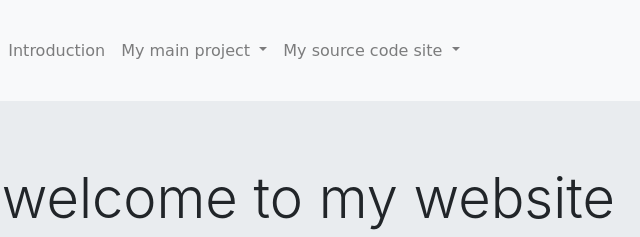
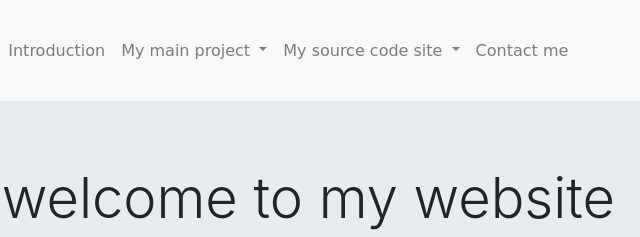
Before and after one commit to vincentinttsh/myweb, a plain HTML site: page index.html in a window 1280 px wide. Shown: the top 237 px of the page, 195-835 px from the left. Drawn offline with nearby package versions, Linux system fonts and the light colour scheme; a web font is replaced by a local one.

Commit message:
Update index.html
contact_me

```diff
--- a/index.html
+++ b/index.html
@@ -56,6 +56,9 @@
                         <a class="dropdown-item" href="https://github.com/vincentinttsh">github</a>
                     </div>
                 </li>
+                <li class="nav-item">
+                    <a class="nav-link" href="contact_me.html">Contact me</a>
+                </li>
             </ul>
         </div>
     </nav>
```
